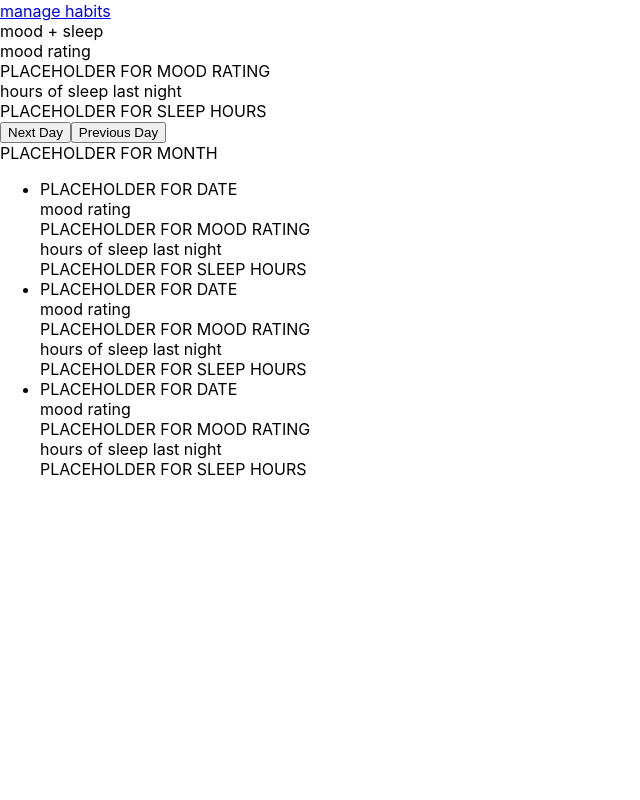
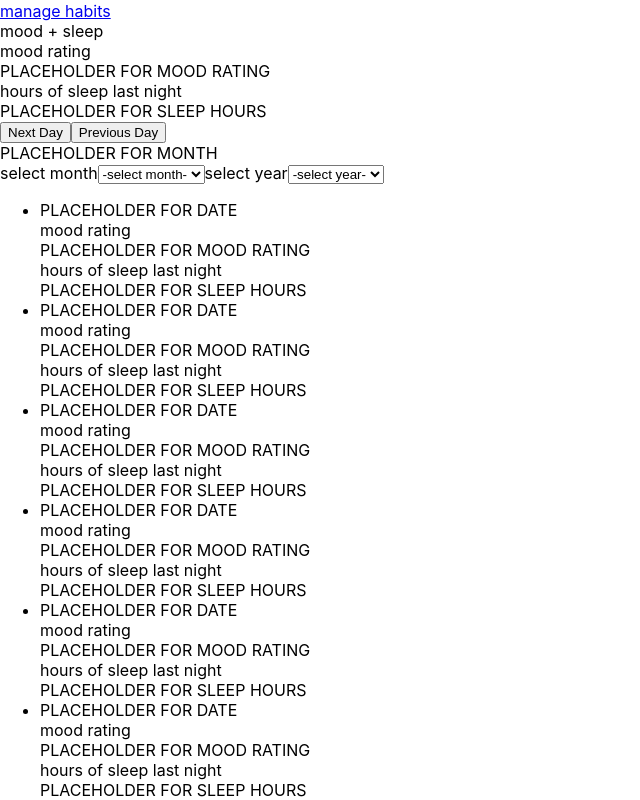
Before and after one commit to billyott/twelve-months-client, a React (Create React App) app: page / in a window 1280 px wide. Shown: the part 1413-2213 px from the top of the page, without its empty margins (0-640 px from the left). Before the commit the page ends 1892 px from the top, so only its background shows below. Built offline with nearby package versions, Linux system fonts and the light colour scheme.

Commit message:
add filter drop downs to all-days-container

```diff
--- a/src/containers/all-days-container.js
+++ b/src/containers/all-days-container.js
@@ -6,6 +6,16 @@ import './all-days-container.scss';
 
 class AllDaysContainer extends React.Component{
 
+    state = {
+        month: '',
+        year: ''
+    }
+
+    handleInputUpdate = (e) => {
+        this.setState({
+            [e.target.name]: e.target.value,
+        });
+    };
 
     render () {
         return (
@@ -13,10 +23,24 @@ class AllDaysContainer extends React.Component{
                 <div className="all-days-container__header-items">
                     <div className="all-days-container__header">PLACEHOLDER FOR MONTH</div>
                     <div className="all-days-container__filters">
-
+                        <label className="all-days-container__label">select month</label>
+                        <select className="all-days-container__filter" defaultValue="" onChange={this.handleInputUpdate}>
+                            <option disabled={true} value={this.state.month}>-select month-</option>
+                            <option value="November">November</option>
+                            <option value="December">December</option>
+                        </select>
+                        <label className="all-days-container__label">select year</label>
+                        <select className="all-days-container__filter" defaultValue="" onChange={this.handleInputUpdate}>
+                            <option disabled={true} value={this.state.year}>-select year-</option>
+                            <option value="November">2020</option>
+                            <option value="December">2021</option>
+                        </select>
                     </div>
                 </div>
                 <ul className="all-days-container__day-cards-list">
+                    <li><DayCard /></li>
+                    <li><DayCard /></li>
+                    <li><DayCard /></li>
                     <li><DayCard /></li>
                     <li><DayCard /></li>
                     <li><DayCard /></li>
```
